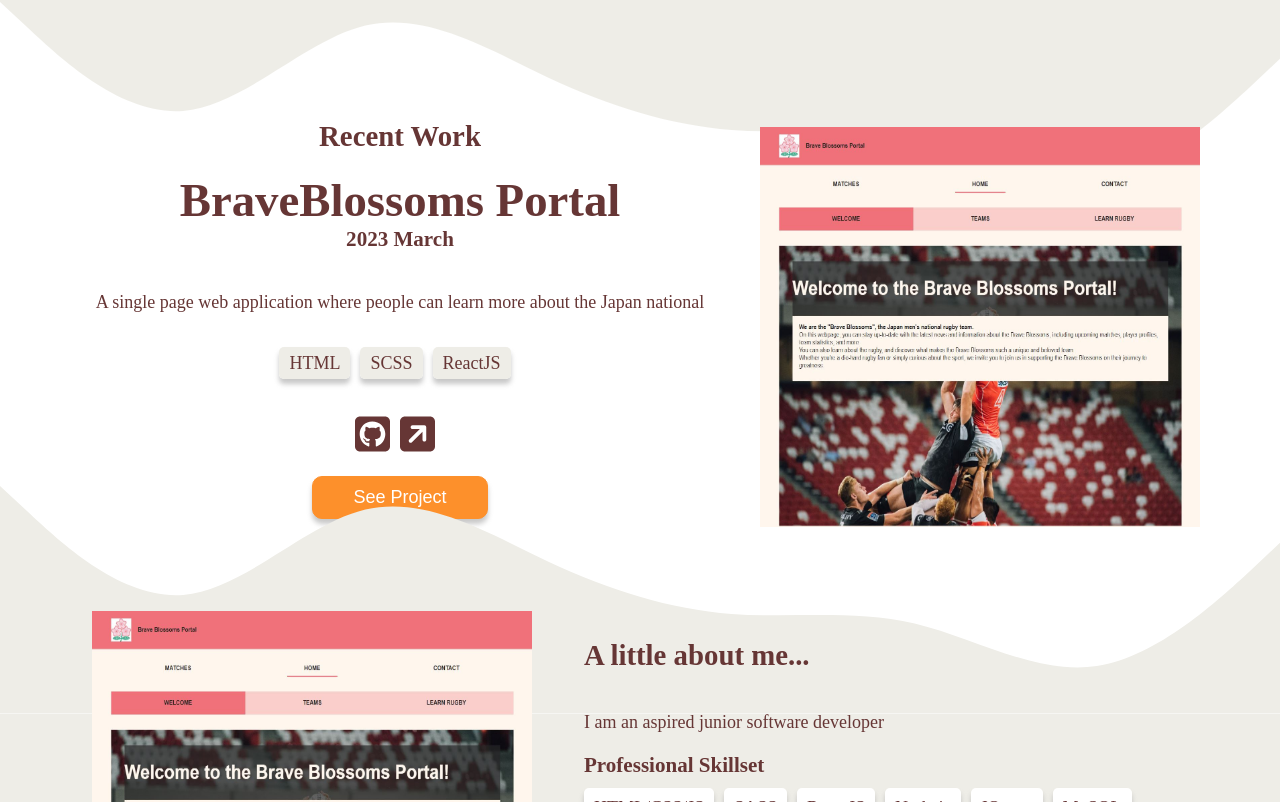
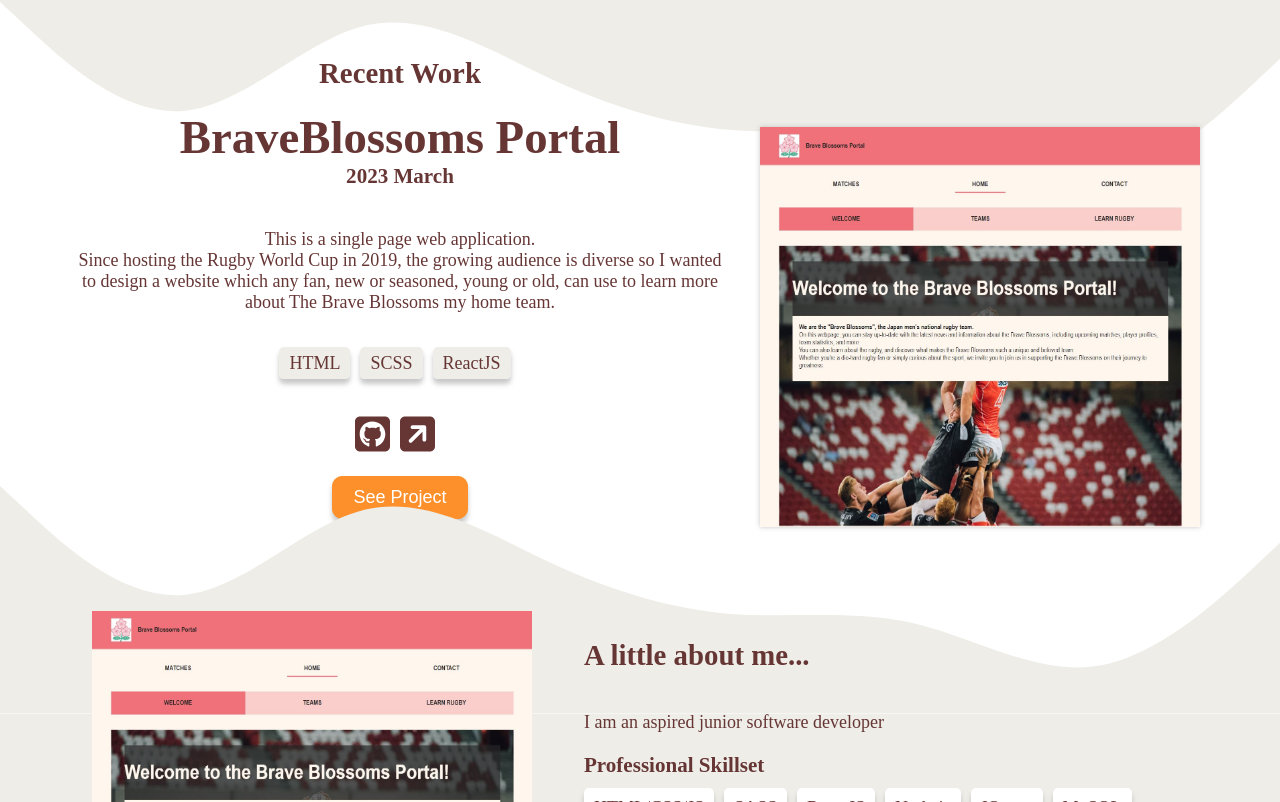
Before and after one commit to Sozai83/shiori-portfolio, a Next.js app: page / in a window 1280 px wide. Shown: the part 605-1407 px from the top of the page. Built offline with nearby package versions, Linux system fonts and the light colour scheme.

Commit message:
completed project section in the main page

```diff
--- a/src/pages/components/recentWork.js
+++ b/src/pages/components/recentWork.js
@@ -24,8 +24,11 @@ function RecentWork() {
               2023 March
             </h3>
             <div className={Styles.desciption}>
-              A single page web application where people can learn more about the Japan national
-            </div>
+              <p>
+                This is a single page web application.<br/>
+                Since hosting the Rugby World Cup in 2019, the growing audience is diverse so I wanted to design a website which any fan, new or seasoned, young or old, can use to learn more about The Brave Blossoms my home team.
+              </p>
+              </div>
             <div className={Styles.techStacks}>
               <span>HTML</span>
               <span>SCSS</span>
@@ -35,12 +38,21 @@ function RecentWork() {
               <Link href=""><FontAwesomeIcon icon={faGithubSquare} /></Link>
               <Link href=""><FontAwesomeIcon icon={faSquareArrowUpRight} /></Link>
             </div>
-            <button>
-              See Project
-            </button>
+            <div className={Styles.buttons}>
+              <Link href="/projects/bravebrossoms">
+                <button>
+                  See Project
+                </button>
+              </Link>
+              <Link href="/projects">
+                <button>
+                  Check other projects
+                </button>
+              </Link>
+            </div>
           </div>
           <figure>
-            <Link href="">
+            <Link href="/projects">
               <Image  src='/projects_img/Braveblossom_Top.JPG'
                       alt="Chikku Webdesign Logo"
                       className={Styles.logo}
--- a/src/styles/home/RecentWork.module.scss
+++ b/src/styles/home/RecentWork.module.scss
@@ -17,6 +17,9 @@
         }
 
         .desciption{
+            font-size: 1em;
+            margin: 0 auto;
+            width: 90%;
             padding: 40px 0;
         }
 
@@ -44,11 +47,17 @@
 
         }
 
+        .buttons{
+            margin-top: 20px;
+            display: flex;
+            flex-direction: column;
+            justify-content: center;
+
             button{
                 border-radius: 10px;
                 font-size: 1em;
-            padding: 10px 40px;
-            margin: 20px auto;
+                padding: 10px 20px;
+                margin-bottom: 20px;
                 color: variables.$white;
                 background-color: variables.$tangerine;
                 border: 1px solid variables.$tangerine;
@@ -63,11 +72,13 @@
                 }
             }
         }
+    }
 
     figure{
         align-self: center;
         img{
             margin: 0 auto;
+            box-shadow: 0 0 5px rgba(182, 182, 182, 0.75);
         }
     }
 
```
Lines whose indentation alone changed are shown as unchanged.
